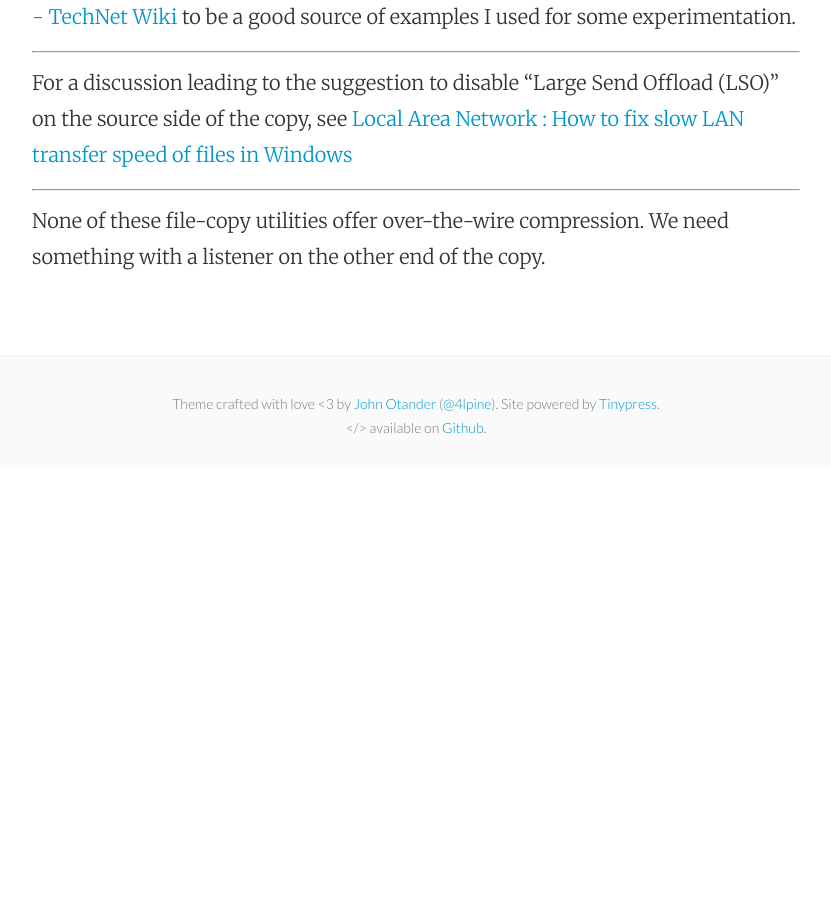
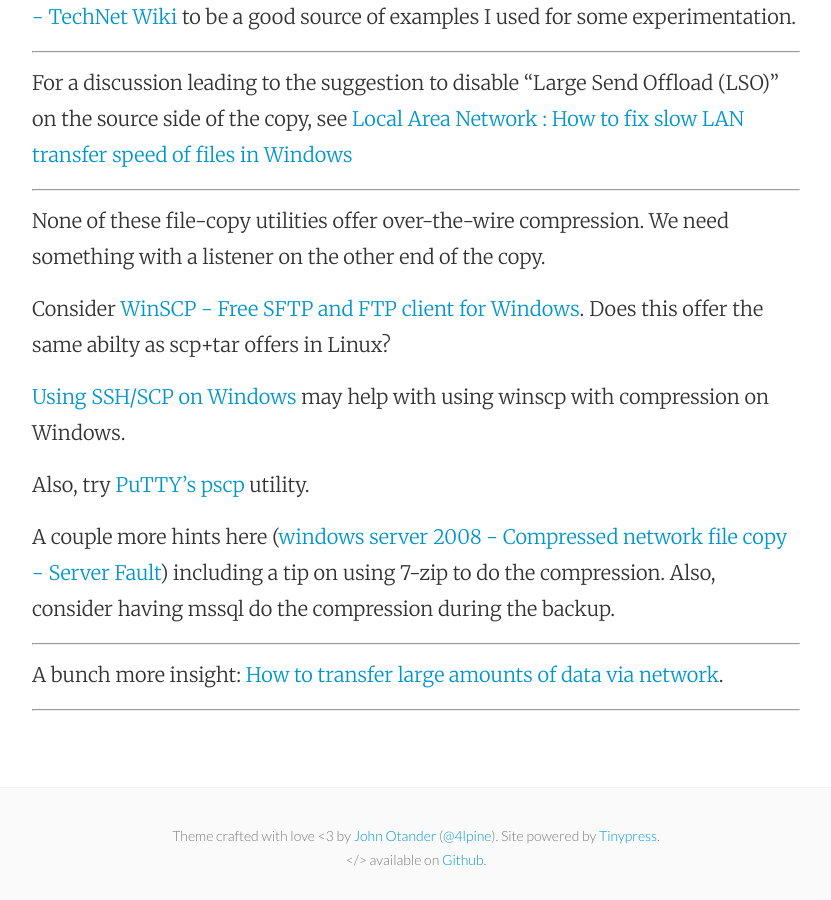
Before and after one commit to mattymaloney/mattymaloney.github.io, a Jekyll site: the page built from _posts/2016-02-23-windows-file-copy-util.md, in a window 1280 px wide and 900 px high, scrolled down 1234 px. Shown: the whole window, without its empty margins (224-1055 px from the left). Built offline with Jekyll 4.4.1, drawn with Linux system fonts in a browser that asks for light colours; before the commit the page ends 1702 px from its top, so only the background shows below that.

Commit message:
Updated 2016-02-23-windows-file-copy-util.md

```diff
--- a/_posts/2016-02-23-windows-file-copy-util.md
+++ b/_posts/2016-02-23-windows-file-copy-util.md
@@ -26,3 +26,17 @@
 ---
 
 None of these file-copy utilities offer over-the-wire compression. We need something with a listener on the other end of the copy.
+
+Consider [WinSCP - Free SFTP and FTP client for Windows](https://winscp.net/eng/index.php). Does this offer the same abilty as scp+tar offers in Linux?
+
+[Using SSH/SCP on Windows](http://ged.msu.edu/angus/tutorials/using-putty-on-windows.html) may help with using winscp with compression on Windows.
+
+Also, try [PuTTY's pscp](http://www.chiark.greenend.org.uk/~sgtatham/putty/download.html) utility.
+
+A couple more hints here ([windows server 2008 - Compressed network file copy - Server Fault](http://serverfault.com/questions/400538/compressed-network-file-copy)) including a tip on using 7-zip to do the compression. Also, consider having mssql do the compression during the backup.
+
+---
+
+A bunch more insight: [How to transfer large amounts of data via network](http://moo.nac.uci.edu/~hjm/HOWTO_move_data.html).
+
+---
```
